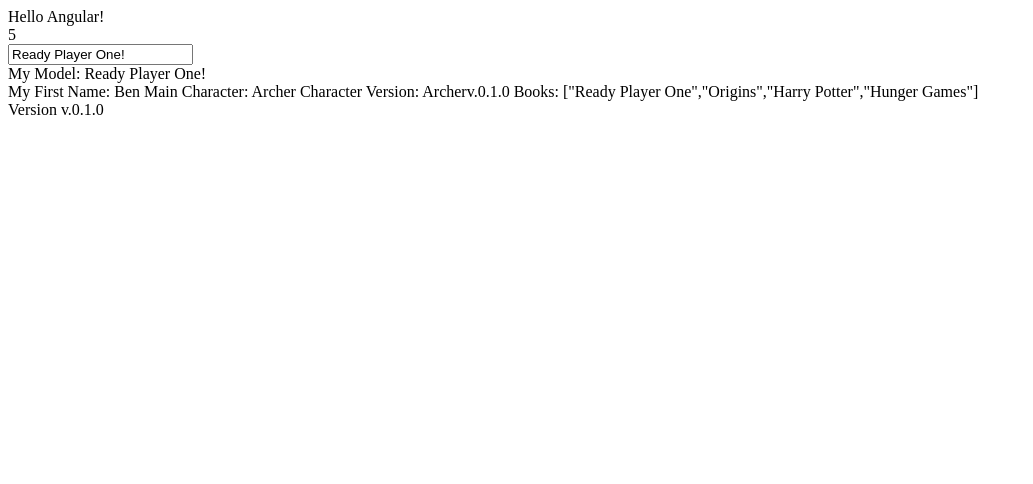
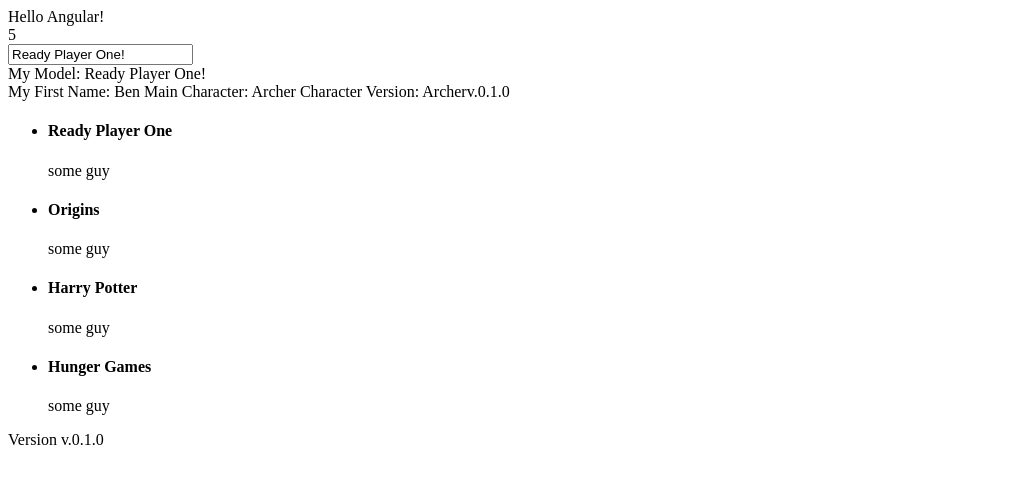
Before and after one commit to benjaminpettus/angular-demo, a website: page public/index.html in a window 1280 px wide. Shown: the whole page, without its empty margins (0-1033 px from the left). Drawn offline with nearby package versions, Linux system fonts and the light colour scheme.

Commit message:
ngRepeat

```diff
--- a/public/index.html
+++ b/public/index.html
@@ -17,7 +17,12 @@
     My First Name: {{ myFirstName }}
     Main Character: {{ mainCharacter }}
     Character Version: {{characterVersion}}
-    Books: {{ books }}
+    <ul>
+      <li class="book" ng-repeat="book in books">
+        <h4 class="book_title">{{book.title}}</h4>
+        <p class="book_author">{{book.author}}</p>
+      </li>
+    </ul>
   </div>
 
 
--- a/public/js/services.js
+++ b/public/js/services.js
@@ -3,7 +3,12 @@
 myApp.service('BookService', BookService);
 
 function BookService () {
-  var books = ['Ready Player One', 'Origins', 'Harry Potter', 'Hunger Games'];
+  var books = [
+  { title: 'Ready Player One', author: 'some guy'},
+  { title: 'Origins', author: 'some guy'},
+  { title: 'Harry Potter',  author: 'some guy'},
+  { title: 'Hunger Games', author: 'some guy'}
+  ];
   this.getBooks = function (){
     return books;
   };
```
